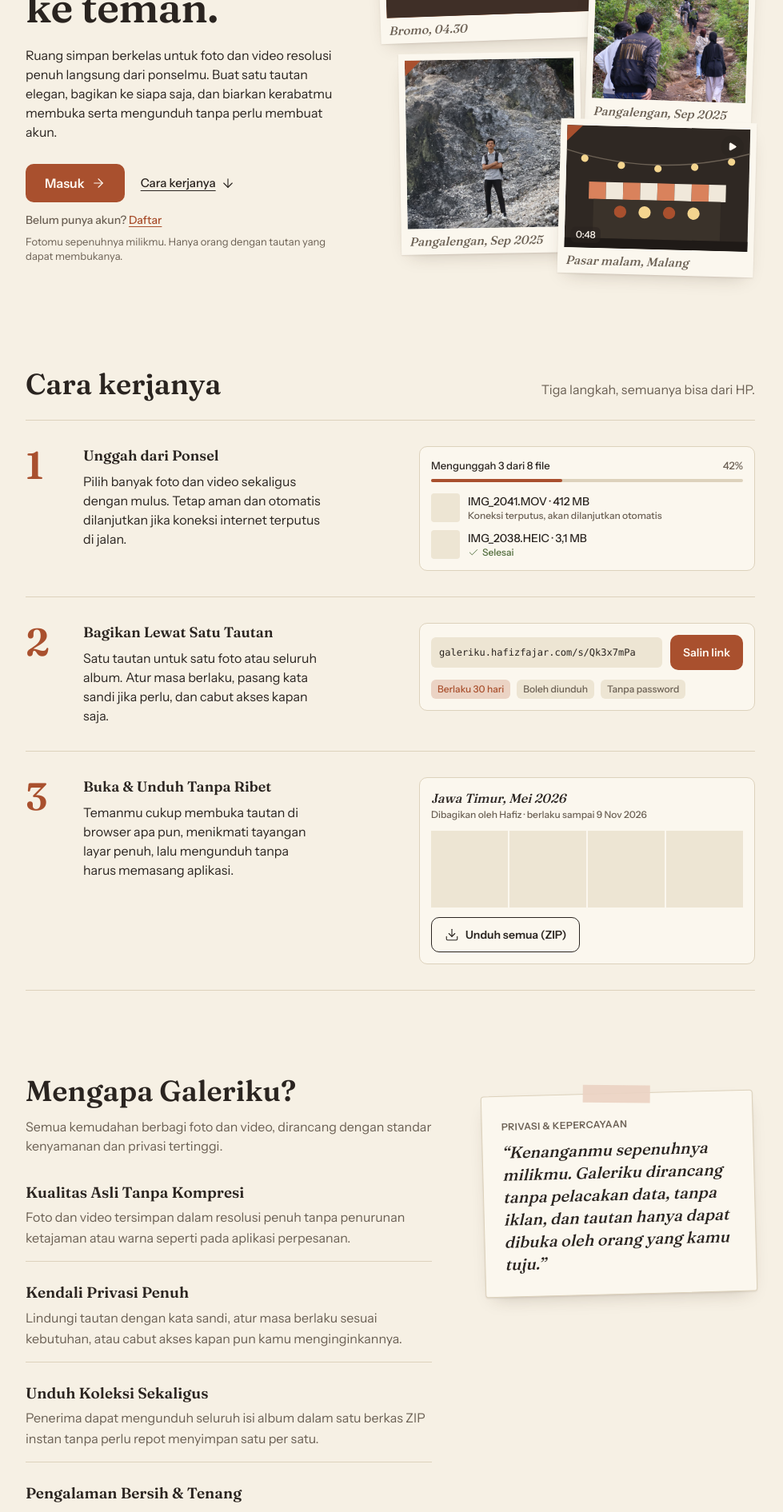
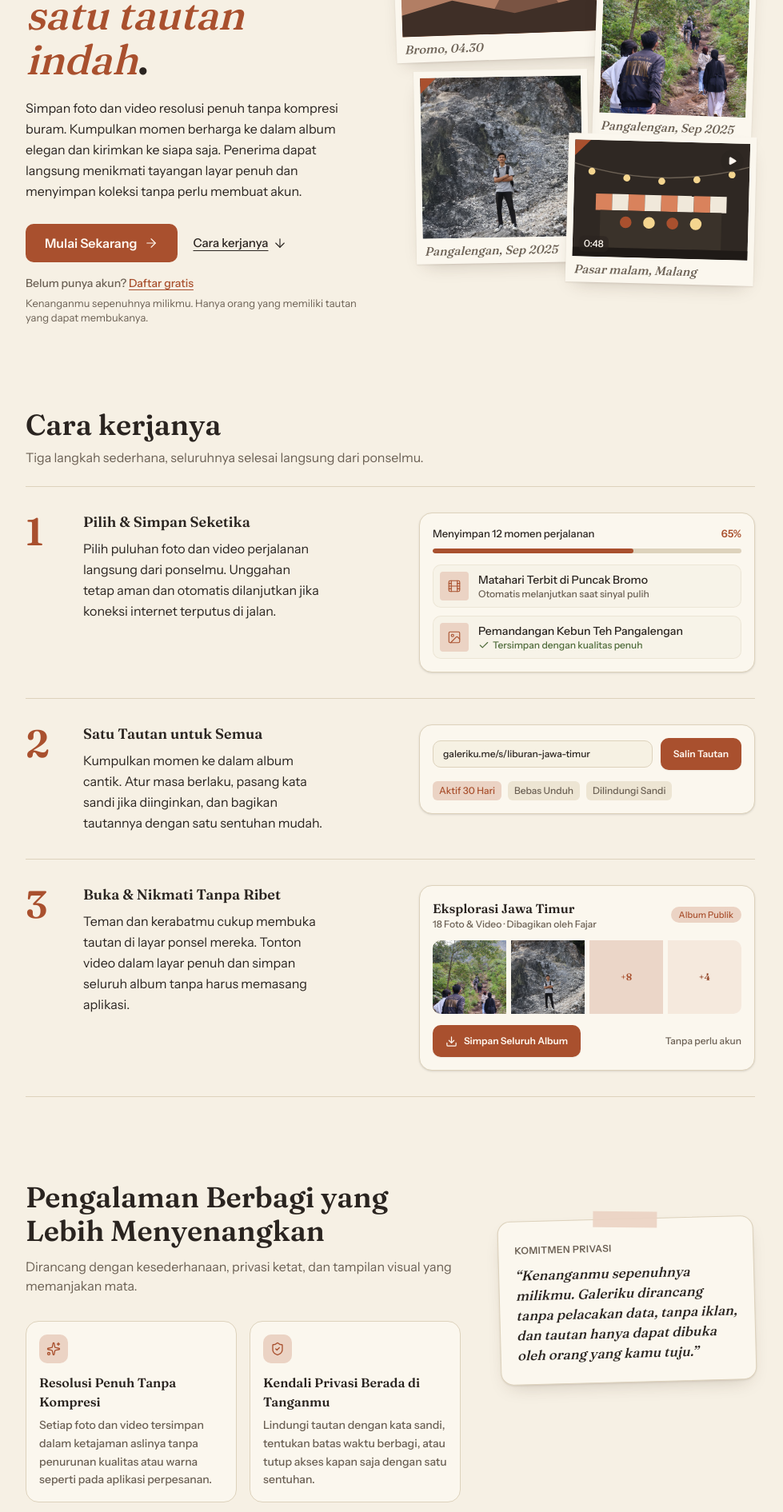
Before and after one commit to hfzfjr/galeriku, a Next.js app in the folder frontend/: page / in a window 1280 px wide. Shown: the part 340-2231 px from the top of the page at 80% size, without its empty margins (152-1131 px from the left). Built offline with nearby package versions, Linux system fonts and the light colour scheme; no server answers.

Commit message:
fix(landing): bersihkan seluruh kata teknis dan percantik visual landing page standar industri

```diff
--- a/frontend/src/components/landing/mocks.tsx
+++ b/frontend/src/components/landing/mocks.tsx
@@ -1,4 +1,5 @@
-import { Check, Download } from "lucide-react";
+import { Check, Download, Image as ImageIcon, Film } from "lucide-react";
+import Image from "next/image";
 import { Badge } from "@/components/ui/badge";
 
 /**
@@ -12,31 +13,41 @@ export function UploadMock() {
   return (
     <div
       aria-hidden="true"
-      className="rounded-md border border-line bg-surface p-3.5"
+      className="rounded-lg border border-line bg-surface p-4 shadow-sm"
     >
       <div className="flex items-center justify-between text-[13px] font-medium leading-[18px] text-ink">
-        <span>Mengunggah 3 dari 8 file</span>
-        <span className="text-ink-muted">42%</span>
+        <span>Menyimpan 12 momen perjalanan</span>
+        <span className="font-semibold text-accent">65%</span>
       </div>
-      <div className="mt-2 h-1 rounded-full bg-line">
-        <div className="h-1 w-[42%] rounded-full bg-accent" />
+      <div className="mt-2.5 h-1.5 rounded-full bg-line overflow-hidden">
+        <div className="h-full w-[65%] rounded-full bg-accent" />
       </div>
-      <div className="mt-3.5 flex items-center gap-2.5">
-        <div className="h-9 w-9 shrink-0 rounded bg-sunken" />
-        <div className="min-w-0">
-          <div className="text-label text-ink">IMG_2041.MOV · 412 MB</div>
-          <div className="text-caption text-ink-muted">
-            Koneksi terputus, akan dilanjutkan otomatis
+      <div className="mt-3.5 space-y-2.5">
+        <div className="flex items-center gap-3 rounded-md bg-paper/60 p-2 border border-line/40">
+          <div className="flex h-9 w-9 shrink-0 items-center justify-center rounded bg-accent-soft text-accent">
+            <Film size={18} strokeWidth={1.5} />
+          </div>
+          <div className="min-w-0 flex-1">
+            <div className="text-label font-medium text-ink truncate">
+              Matahari Terbit di Puncak Bromo
+            </div>
+            <div className="text-caption text-ink-muted">
+              Otomatis melanjutkan saat sinyal pulih
+            </div>
           </div>
         </div>
-      </div>
-      <div className="mt-2.5 flex items-center gap-2.5">
-        <div className="h-9 w-9 shrink-0 rounded bg-sunken" />
-        <div className="min-w-0">
-          <div className="text-label text-ink">IMG_2038.HEIC · 3,1 MB</div>
-          <div className="flex items-center gap-1 text-caption text-success">
-            <Check size={14} strokeWidth={1.5} aria-hidden="true" />
-            <span>Selesai</span>
+        <div className="flex items-center gap-3 rounded-md bg-paper/60 p-2 border border-line/40">
+          <div className="flex h-9 w-9 shrink-0 items-center justify-center rounded bg-accent-soft text-accent">
+            <ImageIcon size={18} strokeWidth={1.5} />
+          </div>
+          <div className="min-w-0 flex-1">
+            <div className="text-label font-medium text-ink truncate">
+              Pemandangan Kebun Teh Pangalengan
+            </div>
+            <div className="flex items-center gap-1 text-caption text-success font-medium">
+              <Check size={14} strokeWidth={2} aria-hidden="true" />
+              <span>Tersimpan dengan kualitas penuh</span>
+            </div>
           </div>
         </div>
       </div>
@@ -48,20 +59,20 @@ export function LinkMock() {
   return (
     <div
       aria-hidden="true"
-      className="rounded-md border border-line bg-surface p-3.5"
+      className="rounded-lg border border-line bg-surface p-4 shadow-sm"
     >
       <div className="flex items-center gap-2.5">
-        <div className="min-w-0 flex-1 truncate rounded-sm bg-sunken px-2.5 py-2.5 font-mono text-xs leading-[18px] text-ink">
-          galeriku.hafizfajar.com/s/Qk3x7mPa
+        <div className="min-w-0 flex-1 truncate rounded-md border border-line bg-sunken/40 px-3 py-2 font-sans text-xs font-medium text-ink">
+          galeriku.me/s/liburan-jawa-timur
         </div>
-        <div className="inline-flex min-h-11 shrink-0 items-center justify-center rounded-md bg-accent px-4 text-sm font-semibold text-on-accent">
-          Salin link
+        <div className="inline-flex min-h-10 shrink-0 items-center justify-center rounded-md bg-accent px-4 text-xs font-semibold text-on-accent shadow-xs">
+          Salin Tautan
         </div>
       </div>
-      <div className="mt-3 flex flex-wrap gap-2">
-        <Badge variant="accent">Berlaku 30 hari</Badge>
-        <Badge variant="neutral">Boleh diunduh</Badge>
-        <Badge variant="neutral">Tanpa password</Badge>
+      <div className="mt-3.5 flex flex-wrap gap-2">
+        <Badge variant="accent">Aktif 30 Hari</Badge>
+        <Badge variant="neutral">Bebas Unduh</Badge>
+        <Badge variant="neutral">Dilindungi Sandi</Badge>
       </div>
     </div>
   );
@@ -71,23 +82,55 @@ export function AlbumMock() {
   return (
     <div
       aria-hidden="true"
-      className="rounded-md border border-line bg-surface p-3.5"
+      className="rounded-lg border border-line bg-surface p-4 shadow-sm"
     >
-      <div className="font-serif text-[16px] font-medium italic leading-[22px] text-ink">
-        Jawa Timur, Mei 2026
+      <div className="flex items-center justify-between">
+        <div>
+          <div className="font-serif text-[16px] font-semibold text-ink">
+            Eksplorasi Jawa Timur
+          </div>
+          <div className="text-caption text-ink-muted">
+            18 Foto & Video · Dibagikan oleh Fajar
+          </div>
+        </div>
+        <span className="rounded-full bg-accent-soft px-2.5 py-0.5 text-[11px] font-medium text-accent">
+          Album Publik
+        </span>
       </div>
-      <div className="mt-0.5 text-caption text-ink-muted">
-        Dibagikan oleh Hafiz · berlaku sampai 9 Nov 2026
+      <div className="mt-3 grid grid-cols-4 gap-1.5 overflow-hidden rounded-md">
+        <div className="relative aspect-square overflow-hidden bg-sunken">
+          <Image
+            src="/landing/pangalengan-jalur.jpg"
+            alt="Foto album"
+            fill
+            sizes="80px"
+            className="object-cover"
+          />
+        </div>
+        <div className="relative aspect-square overflow-hidden bg-sunken">
+          <Image
+            src="/landing/pangalengan-bebatuan.jpg"
+            alt="Foto album"
+            fill
+            sizes="80px"
+            className="object-cover"
+          />
+        </div>
+        <div className="relative aspect-square overflow-hidden bg-accent/20 flex items-center justify-center text-accent font-serif font-semibold text-xs">
+          +8
+        </div>
+        <div className="relative aspect-square overflow-hidden bg-accent-soft/40 flex items-center justify-center text-accent-hover font-serif font-semibold text-xs">
+          +4
+        </div>
       </div>
-      <div className="mt-3 grid grid-cols-4 gap-0.5">
-        <div className="aspect-square bg-sunken" />
-        <div className="aspect-square bg-sunken" />
-        <div className="aspect-square bg-sunken" />
-        <div className="aspect-square bg-sunken" />
-      </div>
-      <div className="mt-3 inline-flex min-h-11 items-center justify-center gap-2 rounded-md border border-ink px-4 text-sm font-semibold text-ink">
-        <Download size={18} strokeWidth={1.5} aria-hidden="true" />
-        <span>Unduh semua (ZIP)</span>
+      <div className="mt-3.5 flex items-center justify-between gap-3">
+        <div className="inline-flex min-h-10 items-center justify-center gap-2 rounded-md bg-accent px-4 text-xs font-semibold text-on-accent shadow-xs">
+          <Download size={15} strokeWidth={2} aria-hidden="true" />
+          <span>Simpan Seluruh Album</span>
+        </div>
+        <span className="text-caption text-ink-muted hidden sm:inline">
+          Tanpa perlu akun
+        </span>
       </div>
     </div>
   );
--- a/frontend/src/components/landing/sections.tsx
+++ b/frontend/src/components/landing/sections.tsx
@@ -1,4 +1,11 @@
-import { ArrowDown, ArrowRight } from "lucide-react";
+import {
+  ArrowDown,
+  ArrowRight,
+  Layers,
+  ShieldCheck,
+  Smartphone,
+  Sparkles,
+} from "lucide-react";
 import { ButtonLink } from "@/components/ui/button-link";
 import { Logo } from "./logo";
 import { AlbumMock, LinkMock, UploadMock } from "./mocks";
@@ -6,7 +13,7 @@ import { PhotoStack } from "./photo-card";
 
 /**
  * Bagian-bagian landing page (Server Component, statis).
- * Copy persis dari acuan visual docs/design/landing/.
+ * Desain bersih editorial, tanpa jargon teknis, standar industri modern.
  */
 
 export function SiteHeader() {
@@ -26,22 +33,29 @@ export function SiteHeader() {
 
 export function Hero() {
   return (
-    <section className="mx-auto w-full max-w-[560px] px-4 pt-6 md:max-w-[960px] md:px-6 md:pt-10">
+    <section className="mx-auto w-full max-w-[560px] px-4 pt-4 md:max-w-[960px] md:px-6 md:pt-8">
       <div className="md:flex md:items-center md:gap-10">
-        <div className="md:w-[400px] md:shrink-0">
+        <div className="md:w-[420px] md:shrink-0">
+          <div className="mb-4 inline-flex items-center gap-2 rounded-full border border-line bg-surface/80 px-3.5 py-1 text-xs font-medium text-ink-muted backdrop-blur-sm">
+            <Sparkles size={13} className="text-accent" />
+            <span>Ruang Berbagi Foto & Video Resolusi Penuh</span>
+          </div>
+
           <h1 className="text-display tracking-[-0.01em] text-ink">
-            Simpan foto perjalananmu. Kirim{" "}
-            <em className="font-medium italic text-accent">satu link</em> ke
-            teman.
+            Abadikan perjalananmu. Bagikan dalam{" "}
+            <em className="font-medium italic text-accent">satu tautan indah</em>.
           </h1>
-          <p className="mt-4 text-body text-ink md:mt-5">
-            Ruang simpan berkelas untuk foto dan video resolusi penuh langsung
-            dari ponselmu. Buat satu tautan elegan, bagikan ke siapa saja, dan
-            biarkan kerabatmu membuka serta mengunduh tanpa perlu membuat akun.
+
+          <p className="mt-4 text-body text-ink md:mt-5 leading-relaxed">
+            Simpan foto dan video resolusi penuh tanpa kompresi buram. Kumpulkan
+            momen berharga ke dalam album elegan dan kirimkan ke siapa saja.
+            Penerima dapat langsung menikmati tayangan layar penuh dan menyimpan
+            koleksi tanpa perlu membuat akun.
           </p>
-          <div className="mt-6 flex flex-wrap items-center gap-x-5 gap-y-1 md:mt-7">
+
+          <div className="mt-6 flex flex-wrap items-center gap-x-5 gap-y-2 md:mt-7">
             <ButtonLink href="/login">
-              Masuk
+              Mulai Sekarang
               <ArrowRight
                 size={18}
                 strokeWidth={1.5}
@@ -56,18 +70,19 @@ export function Hero() {
               <ArrowDown size={18} strokeWidth={1.5} aria-hidden="true" />
             </a>
           </div>
-          <p className="mt-3 text-label text-ink-muted">
+
+          <p className="mt-4 text-label text-ink-muted">
             Belum punya akun?{" "}
             <a
               href="/register"
               className="text-accent underline underline-offset-[3px]"
             >
-              Daftar
+              Daftar gratis
             </a>
           </p>
-          <p className="mt-2 text-[13px] leading-[18px] text-ink-muted">
-            Fotomu sepenuhnya milikmu. Hanya orang dengan tautan yang dapat
-            membukanya.
+          <p className="mt-1.5 text-[13px] leading-[18px] text-ink-muted">
+            Kenanganmu sepenuhnya milikmu. Hanya orang yang memiliki tautan yang
+            dapat membukanya.
           </p>
         </div>
         <div className="mt-10 min-w-0 flex-1 md:mt-0">
@@ -81,20 +96,20 @@ export function Hero() {
 const STEPS = [
   {
     number: "1",
-    title: "Unggah dari Ponsel",
-    text: "Pilih banyak foto dan video sekaligus dengan mulus. Tetap aman dan otomatis dilanjutkan jika koneksi internet terputus di jalan.",
+    title: "Pilih & Simpan Seketika",
+    text: "Pilih puluhan foto dan video perjalanan langsung dari ponselmu. Unggahan tetap aman dan otomatis dilanjutkan jika koneksi internet terputus di jalan.",
     mock: <UploadMock />,
   },
   {
     number: "2",
-    title: "Bagikan Lewat Satu Tautan",
-    text: "Satu tautan untuk satu foto atau seluruh album. Atur masa berlaku, pasang kata sandi jika perlu, dan cabut akses kapan saja.",
+    title: "Satu Tautan untuk Semua",
+    text: "Kumpulkan momen ke dalam album cantik. Atur masa berlaku, pasang kata sandi jika diinginkan, dan bagikan tautannya dengan satu sentuhan mudah.",
     mock: <LinkMock />,
   },
   {
     number: "3",
-    title: "Buka & Unduh Tanpa Ribet",
-    text: "Temanmu cukup membuka tautan di browser apa pun, menikmati tayangan layar penuh, lalu mengunduh tanpa harus memasang aplikasi.",
+    title: "Buka & Nikmati Tanpa Ribet",
+    text: "Teman dan kerabatmu cukup membuka tautan di layar ponsel mereka. Tonton video dalam layar penuh dan simpan seluruh album tanpa harus memasang aplikasi.",
     mock: <AlbumMock />,
   },
 ] as const;
@@ -106,10 +121,12 @@ export function HowItWorks() {
       className="mx-auto w-full max-w-[560px] scroll-mt-4 px-4 pt-[72px] md:max-w-[960px] md:px-6 md:pt-[104px]"
     >
       <div className="md:flex md:items-baseline md:justify-between md:gap-8 md:pb-6">
+        <div>
           <h2 className="text-h2 text-ink md:text-h1">Cara kerjanya</h2>
-        <p className="mt-2 text-body text-ink-muted md:mt-0">
-          Tiga langkah, semuanya bisa dari HP.
+          <p className="mt-2 text-body text-ink-muted">
+            Tiga langkah sederhana, seluruhnya selesai langsung dari ponselmu.
           </p>
+        </div>
       </div>
       <div className="mt-6 md:mt-0">
         {STEPS.map((step, index) => (
@@ -125,7 +142,9 @@ export function HowItWorks() {
             </div>
             <div className="mt-3 md:mt-0 md:w-[300px] md:shrink-0">
               <h3 className="text-h3 text-ink">{step.title}</h3>
-              <p className="mt-1.5 text-body text-ink md:mt-2">{step.text}</p>
+              <p className="mt-1.5 text-body text-ink leading-relaxed md:mt-2">
+                {step.text}
+              </p>
             </div>
             <div className="mt-4 min-w-0 md:ml-auto md:mt-0 md:w-full md:max-w-[420px] md:flex-1">
               {step.mock}
@@ -139,58 +158,72 @@ export function HowItWorks() {
 
 const HIGHLIGHTS = [
   {
-    title: "Kualitas Asli Tanpa Kompresi",
-    desc: "Foto dan video tersimpan dalam resolusi penuh tanpa penurunan ketajaman atau warna seperti pada aplikasi perpesanan.",
+    icon: Sparkles,
+    title: "Resolusi Penuh Tanpa Kompresi",
+    desc: "Setiap foto dan video tersimpan dalam ketajaman aslinya tanpa penurunan kualitas atau warna seperti pada aplikasi perpesanan.",
   },
   {
-    title: "Kendali Privasi Penuh",
-    desc: "Lindungi tautan dengan kata sandi, atur masa berlaku sesuai kebutuhan, atau cabut akses kapan pun kamu menginginkannya.",
+    icon: ShieldCheck,
+    title: "Kendali Privasi Berada di Tanganmu",
+    desc: "Lindungi tautan dengan kata sandi, tentukan batas waktu berbagi, atau tutup akses kapan saja dengan satu sentuhan.",
   },
   {
-    title: "Unduh Koleksi Sekaligus",
-    desc: "Penerima dapat mengunduh seluruh isi album dalam satu berkas ZIP instan tanpa perlu repot menyimpan satu per satu.",
+    icon: Layers,
+    title: "Simpan Seluruh Koleksi Sekaligus",
+    desc: "Penerima dapat mengunduh seluruh isi album secara bersamaan ke ponsel mereka tanpa perlu repot menyimpan satu per satu.",
   },
   {
-    title: "Pengalaman Bersih & Tenang",
-    desc: "Tanpa algoritma linimasa, tanpa iklan yang mengganggu, dan tanpa kompresi paksa. Hanya ruang tenang untuk karya dan kenanganmu.",
+    icon: Smartphone,
+    title: "Buka di Mana Saja Tanpa Aplikasi",
+    desc: "Bekerja mulus di iPhone, Android, tablet, maupun komputer tanpa mewajibkan siapa pun mengunduh aplikasi tambahan.",
   },
 ] as const;
 
 export function RulesSection() {
   return (
     <section className="mx-auto w-full max-w-[560px] px-4 pt-[72px] md:max-w-[960px] md:px-6 md:pt-[104px]">
-      <div className="md:flex md:items-start md:gap-16">
+      <div className="md:flex md:items-start md:gap-12">
         <div className="min-w-0 flex-1">
-          <h2 className="text-h2 text-ink md:text-h1">Mengapa Galeriku?</h2>
+          <h2 className="text-h2 text-ink md:text-h1">
+            Pengalaman Berbagi yang Lebih Menyenangkan
+          </h2>
           <p className="mt-2 text-body text-ink-muted md:mt-3">
-            Semua kemudahan berbagi foto dan video, dirancang dengan standar kenyamanan dan privasi tertinggi.
+            Dirancang dengan kesederhanaan, privasi ketat, dan tampilan visual yang memanjakan mata.
           </p>
-          <div className="mt-6 space-y-5 md:mt-8 md:space-y-6">
-            {HIGHLIGHTS.map((item) => (
+
+          <div className="mt-6 grid grid-cols-1 gap-4 sm:grid-cols-2 md:mt-8">
+            {HIGHLIGHTS.map((item) => {
+              const Icon = item.icon;
+              return (
                 <div
                   key={item.title}
-                className="border-b border-line pb-4 last:border-b-0 last:pb-0"
+                  className="rounded-lg border border-line bg-surface p-4 transition-shadow hover:shadow-xs"
                 >
-                <h3 className="font-serif text-[17px] font-semibold text-ink md:text-[19px]">
+                  <div className="flex h-9 w-9 items-center justify-center rounded-md bg-accent-soft text-accent">
+                    <Icon size={18} strokeWidth={1.75} />
+                  </div>
+                  <h3 className="mt-3 font-serif text-[16px] font-semibold text-ink">
                     {item.title}
                   </h3>
-                <p className="mt-1 text-body text-ink-muted leading-relaxed">
+                  <p className="mt-1.5 text-label text-ink-muted leading-relaxed">
                     {item.desc}
                   </p>
                 </div>
-            ))}
+              );
+            })}
           </div>
         </div>
-        <div className="mt-11 md:mt-6 md:w-[340px] md:shrink-0">
-          <div className="relative rounded-[4px] border border-line bg-surface px-5 pb-[22px] pt-[26px] shadow-float motion-safe:rotate-[-1deg] md:px-6 md:pb-[26px] md:pt-[30px] md:motion-safe:rotate-[-1.5deg]">
+
+        <div className="mt-10 md:mt-12 md:w-[320px] md:shrink-0">
+          <div className="relative rounded-lg border border-line bg-surface px-5 pb-6 pt-7 shadow-float motion-safe:rotate-[-1deg] md:motion-safe:rotate-[-1.5deg]">
             <div
               aria-hidden="true"
-              className="absolute -top-[11px] left-1/2 -ml-[42px] h-[22px] w-[84px] rotate-2 bg-accent-soft opacity-90 motion-reduce:rotate-0"
+              className="absolute -top-[10px] left-1/2 -ml-[40px] h-[20px] w-[80px] rotate-2 bg-accent-soft opacity-90 motion-reduce:rotate-0"
             />
             <div className="text-xs font-semibold uppercase tracking-[0.04em] text-ink-muted">
-              Privasi & Kepercayaan
+              Komitmen Privasi
             </div>
-            <p className="mt-2 font-serif text-[18px] font-medium italic leading-[26px] text-ink md:mt-2.5 md:text-[20px] md:leading-7">
+            <p className="mt-2.5 font-serif text-[17px] font-medium italic leading-[25px] text-ink">
               “Kenanganmu sepenuhnya milikmu. Galeriku dirancang tanpa pelacakan data, tanpa iklan, dan tautan hanya dapat dibuka oleh orang yang kamu tuju.”
             </p>
           </div>
@@ -206,37 +239,29 @@ export function CtaSection() {
       id="daftar"
       className="mx-auto w-full max-w-[560px] px-4 pt-[72px] md:max-w-[960px] md:px-6 md:pt-[104px]"
     >
-      <div className="border-t border-line pt-10 md:flex md:items-center md:justify-between md:gap-8 md:pt-12">
+      <div className="rounded-2xl border border-line bg-surface p-6 sm:p-10 shadow-sm md:flex md:items-center md:justify-between md:gap-8">
         <div className="min-w-0">
           <h2 className="text-h2 text-ink md:text-h1">
             Siap menyimpan perjalananmu?
           </h2>
-          <p className="mt-2 text-body text-ink-muted md:hidden">
-            Daftar dengan email atau akun Google, lalu mulai unggah dari HP.
+          <p className="mt-2 text-body text-ink-muted">
+            Daftar gratis dalam hitungan detik dan nikmati kemudahan berbagi foto serta video tanpa batas kompresi.
           </p>
-          <p className="mt-2 hidden text-body text-ink-muted md:block">
-            Daftar dengan email atau akun Google, lalu mulai unggah dari HP.
+        </div>
+        <div className="mt-6 flex flex-col items-start gap-3 sm:flex-row sm:items-center md:mt-0 md:shrink-0">
+          <ButtonLink href="/register" className="w-full sm:w-auto px-7">
+            Buat Akun Gratis
+            <ArrowRight size={18} strokeWidth={1.5} aria-hidden="true" />
+          </ButtonLink>
+        </div>
+      </div>
+      <p className="mt-4 text-center text-label text-ink-muted">
         Sudah punya akun?{" "}
         <a
           href="/login"
           className="text-accent underline underline-offset-[3px]"
         >
-              Masuk
-            </a>
-          </p>
-        </div>
-        <ButtonLink href="/register" className="mt-5 w-full md:mt-0 md:w-auto md:shrink-0 md:px-7">
-          Daftar
-          <ArrowRight size={18} strokeWidth={1.5} aria-hidden="true" />
-        </ButtonLink>
-      </div>
-      <p className="mt-3 text-label text-ink-muted md:hidden">
-        Sudah punya akun?{" "}
-        <a
-          href="/login"
-          className="text-accent underline underline-offset-[3px]"
-        >
-          Masuk
+          Masuk di sini
         </a>
       </p>
     </section>
```
Lines whose indentation alone changed are shown as unchanged.
